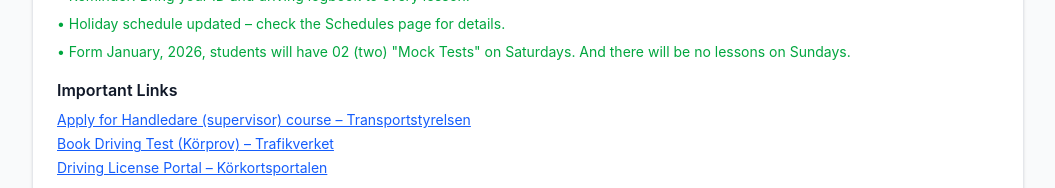
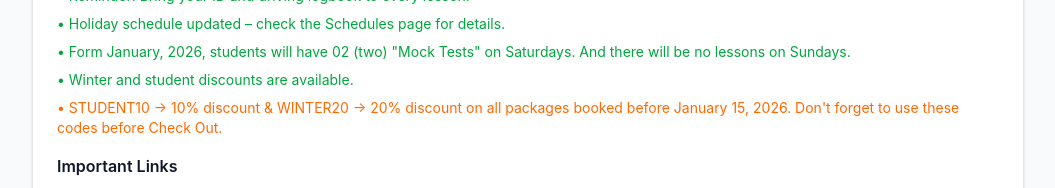
Before and after one commit to IIMaksymilianDymitrII/Driving-School-Examination, a React (Vite) app: page / in a window 1280 px wide. Shown: the part 736-924 px from the top of the page, without its empty margins (112-1167 px from the left). Built offline with nearby package versions, Linux system fonts and the light colour scheme; no server answers.

Commit message:
updates from school admin

```diff
--- a/src/components/PageHome/UpdatesNRoles.tsx
+++ b/src/components/PageHome/UpdatesNRoles.tsx
@@ -32,6 +32,12 @@ const UpdatesNRoles = () => {
             </li>
             <li>
               • Form January, 2026, students will have 02 (two) "Mock Tests" on Saturdays. And there will be no lessons on Sundays.
+            </li>
+            <li>
+              • Winter and student discounts are available.
+            </li>
+            <li className={'space-y-2 text-orange-500 text-sm ${themeColors.text}'}>
+              • STUDENT10 → 10% discount & WINTER20 → 20% discount on all packages booked before January 15, 2026. Don't forget to use these codes before Check Out.
             </li>
           </ul>
 
```
